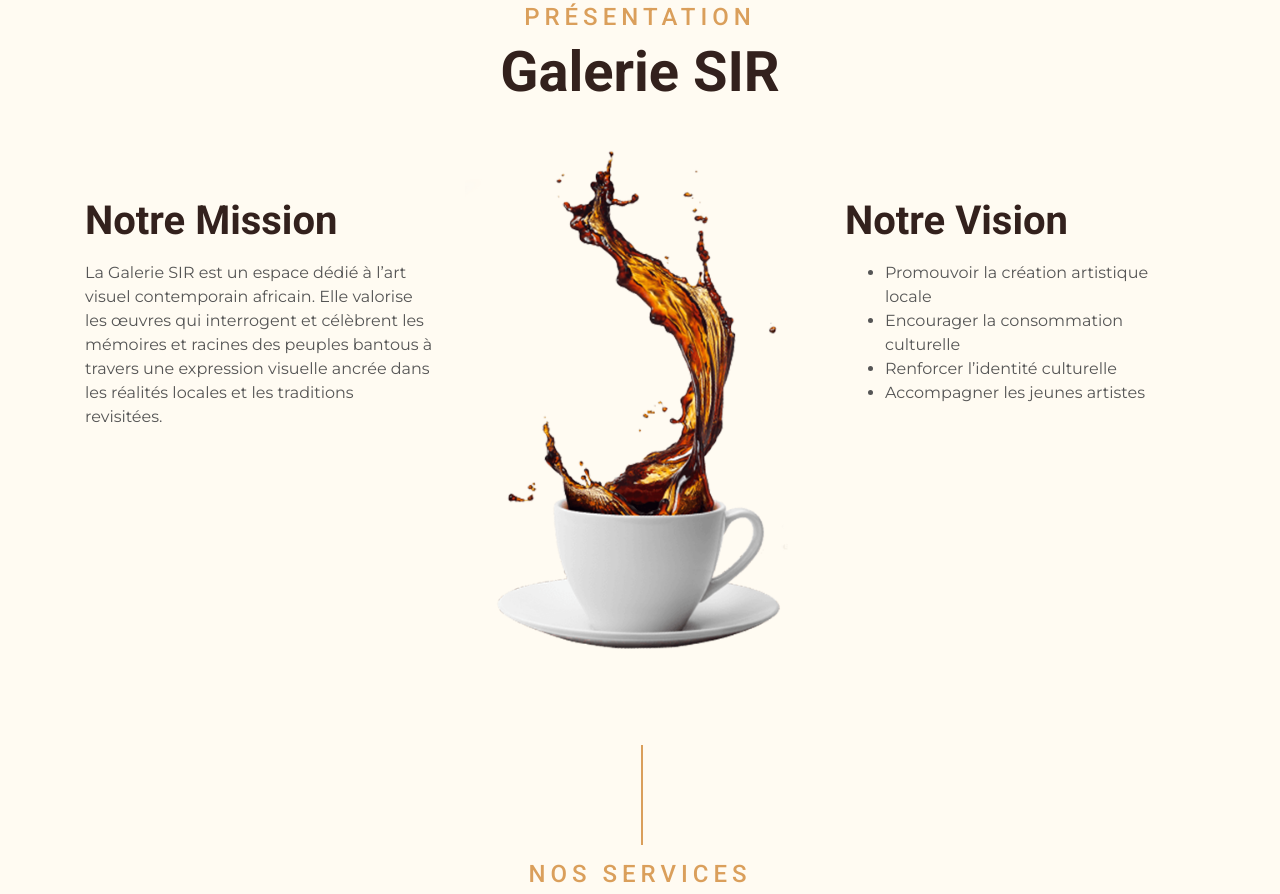
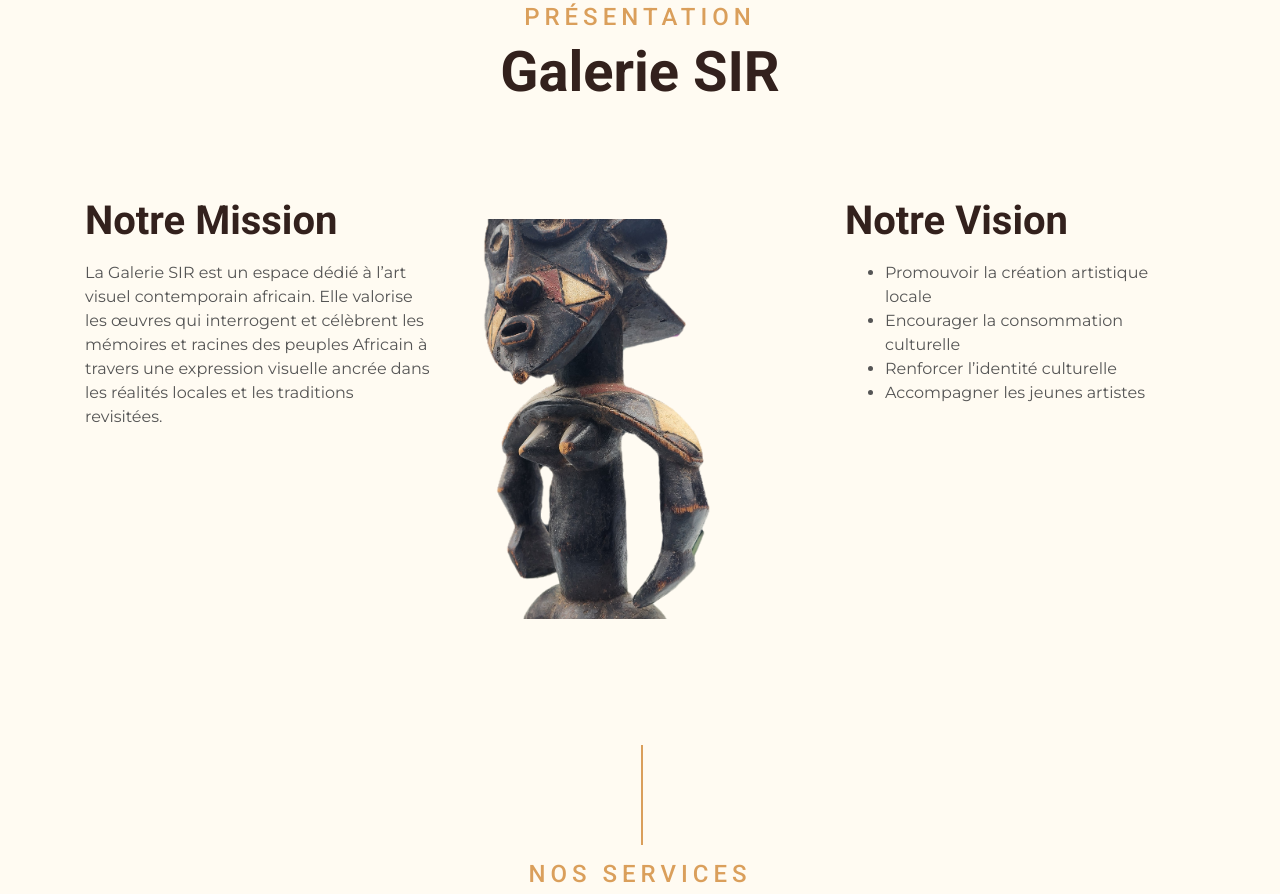
Before and after one commit to GloireIrenge/sir.com, a plain HTML site: page index.html in a window 1280 px wide. Shown: the part 929-1823 px from the top of the page. Drawn offline with nearby package versions, Linux system fonts and the light colour scheme.

Commit message:
making some realeases

```diff
--- a/index.html
+++ b/index.html
@@ -100,7 +100,7 @@
             <p>
               La Galerie SIR est un espace dédié à l’art visuel contemporain
               africain. Elle valorise les œuvres qui interrogent et célèbrent
-              les mémoires et racines des peuples bantous à travers une
+              les mémoires et racines des peuples Africain à travers une
               expression visuelle ancrée dans les réalités locales et les
               traditions revisitées.
             </p>
@@ -109,8 +109,13 @@
             <div class="position-relative h-100">
               <img
                 class="position-absolute w-100 h-100"
-                src="img/about.png"
-                style="object-fit: cover"
+                src="img/statut.png"
+                style="
+                  object-fit: cover;
+                  max-height: 80%;
+                  max-width: 70%;
+                  margin-top: 20%;
+                "
               />
             </div>
           </div>
```
Also changed, not shown: service.html (+3 -3 lines), img/expo1.jpg (added), img/expo2.jpg (added), img/expo3.jpg (added), img/expo4.jpg (added), img/expo5.jpg (added), img/oeuvre1.jpg (added), img/oeuvre2.jpg (added), img/oeuvre3.jpg (added), img/statut.png (added).
